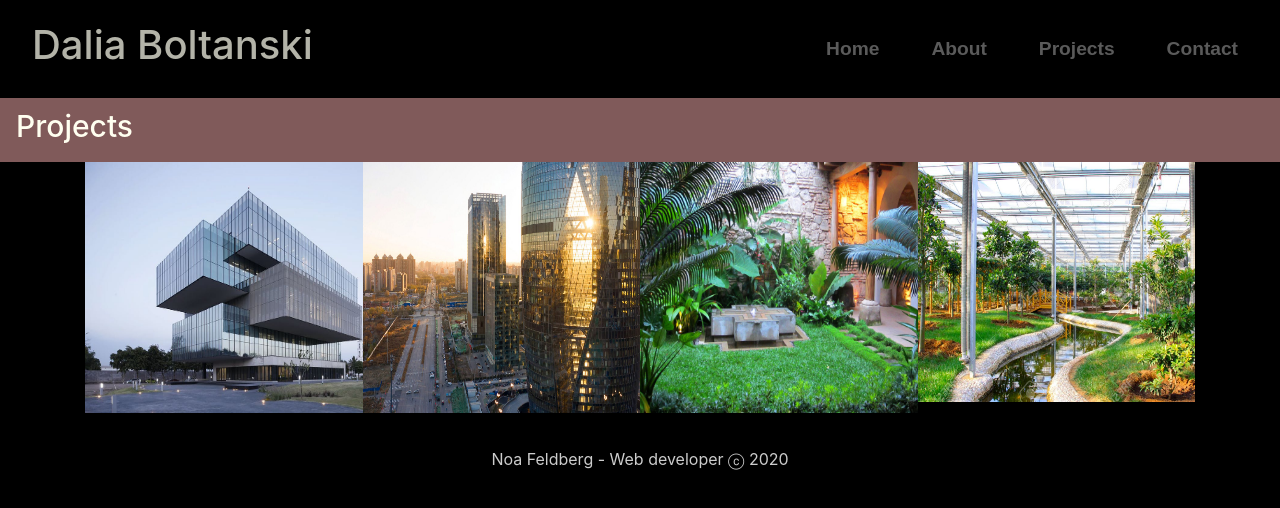
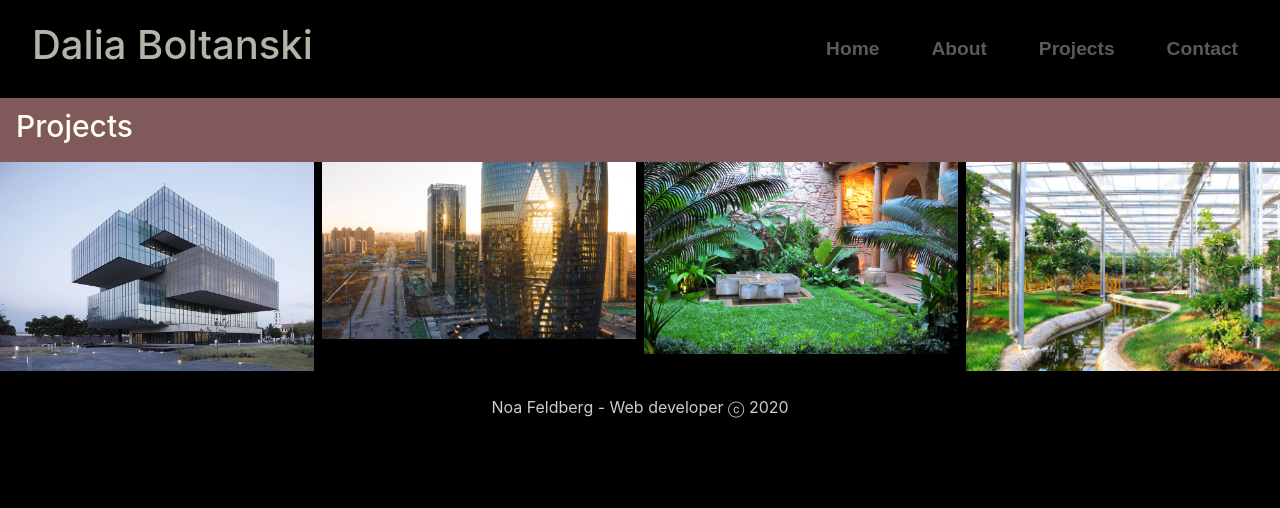
Before and after one commit to noaFeldberg/WebApp-Dalia, a React (Create React App) app: page /projects in a window 1280 px wide. Shown: the top 508 px of the page. Built offline with nearby package versions, Linux system fonts and the light colour scheme; a web font is replaced by a local one.

Commit message:
Fix projects grid

```diff
--- a/public/styles.css
+++ b/public/styles.css
@@ -1,13 +1,14 @@
 * {
-    min-height: 100%;
+    /*min-height: 100%;*/
     /* position: relative; */
     background-color: black;
 }
 
-  h1{
+h1 {
     color: ivory;
 }
-  p{
+
+p {
     color: ivory;
 }
 
@@ -23,27 +24,28 @@
     padding-bottom: 0px;
 }
 
-.navbar-brand p{
+.navbar-brand p {
     font-size: 2rem;
     font-weight: bold;
-  font-family:'Poppins', sans-serif;
+    font-family: 'Poppins', sans-serif;
     padding-bottom: 0px;
     margin-right: 0px;
 }
 
-.nav-item{
+.nav-item {
     padding: 0 18px;
 }
 
-.nav-link{
+.nav-link {
     font-size: 1.2rem;
 }
+
 /*********************** Home Page ************************/
-.homeContainer{
+.homeContainer {
     position: relative;
 }
 
-.homePic{
+.homePic {
     margin: 0;
     padding: 0;
     width: 100%;
@@ -70,23 +72,26 @@
 }
 
 /* for mobile version */
- @media (max-width:1070px){
-  .rows{
+@media (max-width: 1070px) {
+    .rows {
         bottom: 100px;
     }
-  li{
+
+    li {
         font-size: 45px;
     }
 }
 
-  @media (max-width:750px){
-    .rows{
+@media (max-width: 750px) {
+    .rows {
         bottom: 50px;
     }
-    li{
+
+    li {
         font-size: 40px;
     }
 }
+
 /************************ Projects **************************/
 
 .headeings {
@@ -94,31 +99,32 @@
     background: rgb(128, 90, 90);
 }
 
-.headeings  h1{
+.headeings h1 {
     background: rgb(128, 90, 90);
     font-size: 30px;
 }
-div.cardsCol.col{
+
+div.cardsCol.col {
     padding-top: 10px;
     padding-left: 0px;
     padding-right: 0px;
 }
 
-.imgTilt{
-  position:absolute;
-  z-index:1000;
-  top:50%;
-  bottom:50%;
-  right:50%;
-  left:50%;
-  width:100px;
-  border-radius:5px;
-  background:red;
+.imgTilt {
+    position: absolute;
+    z-index: 1000;
+    top: 50%;
+    bottom: 50%;
+    right: 50%;
+    left: 50%;
+    width: 100px;
+    border-radius: 5px;
+    background: red;
 }
 
 
 /************************ Cards **************************/
-.cardImg{
+.cardImg {
     height: 250px;
     width: 312px;
     padding-bottom: 10px;
@@ -126,16 +132,16 @@ div.cardsCol.col{
     display: block;
 }
 
-.cardImg:hover{
+.cardImg:hover {
     opacity: 0.5;
 }
 
-.container{
+.container {
     display: flex;
     flex-wrap: wrap;
 }
 
-.container .grid{
+.container .grid {
     display: block;
     position: relative;
     color: white;
@@ -143,11 +149,11 @@ div.cardsCol.col{
     overflow: hidden;
 }
 
-.container .grid:nth-child(4n){
+.container .grid:nth-child(4n) {
     margin: 0 0 1% 0
 }
 
-.container .grid .projectTitle{
+.container .grid .projectTitle {
     position: absolute;
     bottom: 0;
     left: 0;
@@ -161,11 +167,11 @@ div.cardsCol.col{
     transition: transform 0.1s ease;
 }
 
-.container .grid .projectTitle span{
+.container .grid .projectTitle span {
     padding: 10px;
 }
 
-.container .grid:hover .projectTitle{
+.container .grid:hover .projectTitle {
     transform: translateY(0);
 }
 
@@ -181,3 +187,56 @@ div.cardsCol.col{
 footer p {
     color: #ccc;
 }
+
+/************************ Projects **************************/
+
+.projects {
+    display: grid;
+    grid-gap: .25rem;
+    gap: .25rem;
+    grid-template-columns: repeat(1, minmax(0, 1fr));
+}
+
+.projects .project {
+    display: block;
+    position: relative;
+    overflow: hidden;
+}
+
+.projects .project .project-image {
+    display: block;
+    width: 100%;
+}
+
+.projects .project .project-title {
+    display: flex;
+    justify-content: center;
+    align-items: center;
+    position: absolute;
+    bottom: 0;
+    left: 0;
+    width: 100%;
+    height: 3rem;
+    color: white;
+    background: rgba(0, 0, 0, 0.4);
+    transition: transform 0.1s ease;
+    transform: translateY(100%);
+}
+
+.projects .project:hover .project-title {
+    transform: translateY(0);
+}
+
+@media (min-width: 768px) {
+    .projects {
+        grid-gap: .5rem;
+        gap: .5rem;
+        grid-template-columns: repeat(2, minmax(0, 1fr));
+    }
+}
+
+@media (min-width: 1024px) {
+    .projects {
+        grid-template-columns: repeat(4, minmax(0, 1fr));
+    }
+}
--- a/src/components/ProjectCard.jsx
+++ b/src/components/ProjectCard.jsx
@@ -4,13 +4,13 @@ import { withRouter } from "react-router-dom";
 
 function ProjectCard(props){
     return(
-        <a href='#' class='grid'>
-            <img className="cardImg"
+        <a href='#' className='project'>
+            <img className="project-image"
             id ={props.id}
             src={props.Img}
             title={props.title}>
             </img>
-            <div class='projectTitle'><span> {props.title} </span></div>
+            <div className='project-title'><span> {props.title} </span></div>
         </a>
     );
 }
--- a/src/components/Projects.jsx
+++ b/src/components/Projects.jsx
@@ -1,13 +1,14 @@
 import React from "react";
-import { Bootstrap, Grid, Row, Col } from 'react-bootstrap'
+import {Bootstrap, Grid, Row, Col} from 'react-bootstrap'
 import ProjectCard from "./ProjectCard";
 import cards from "../cards";
 
 //*********************** Project function *******************************
 let cardsToShow = (
-  <div className='container'>
+    <div className='projects'>
         {cards.map((card, index) => {
             return <ProjectCard
+                key={card.id}
                 id={card.id}
                 Img={card.Img}
                 title={card.title}>
```
Also changed, not shown: 1 other file (tests, documents, lock files or other folders). Lines whose indentation alone changed are shown as unchanged.
